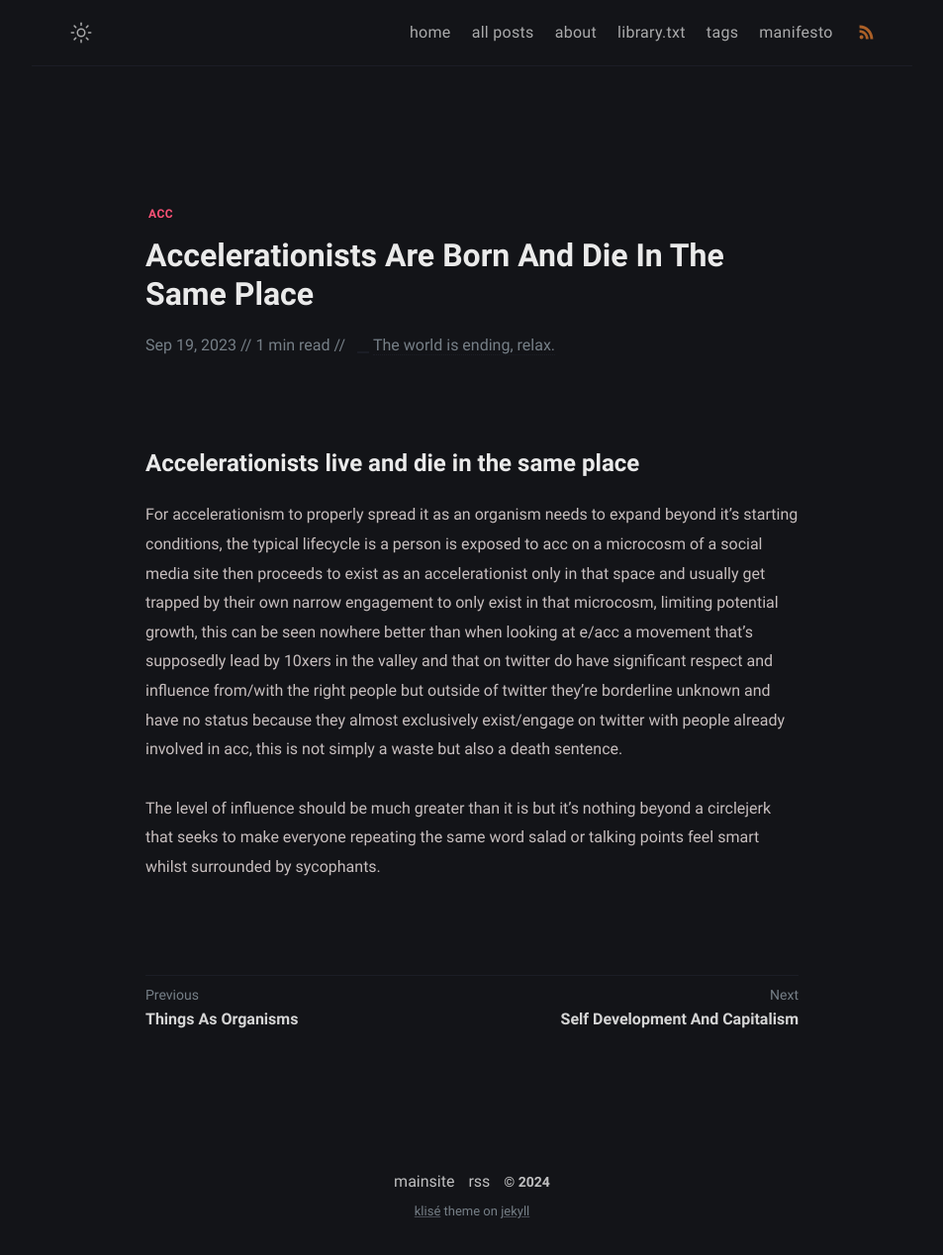
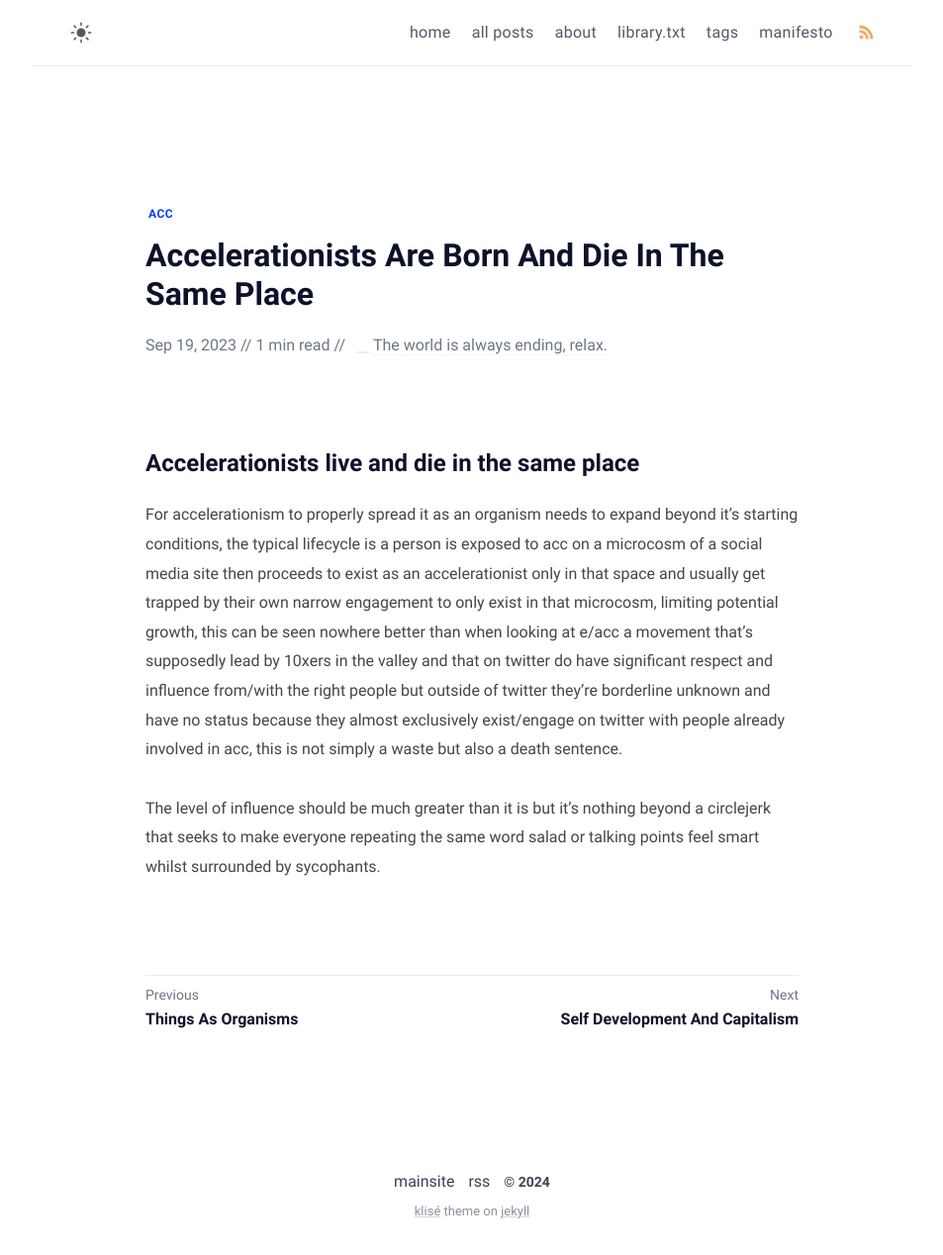
Before and after one commit to oddfeed/blog, a Jekyll site: the page built from _posts/2023-09-19-Accelerationists-are-born-and-die-in-the-same-place.md, in a window 1280 px wide. Shown: the whole page at 99% size, without its empty margins (163-1116 px from the left). Built offline with Jekyll 4.4.1, drawn with Linux system fonts in a browser that asks for light colours.

```diff
--- a/_config.yml
+++ b/_config.yml
@@ -6,12 +6,12 @@ lang: en-US # default lang
 timezone: Asia/Jakarta # set your timezone
 image: https://oddfeed.github.io/blog/assets/img/ogp.png # This image used for Open Graph more info https://ogp.me/
 repo: https://github.com/piharpi/jekyll-klise # site repo [optional]
-mode: dark # default theme "dark" | "light"
+mode: light # default theme "dark" | "light"
 destination: _site/
 
 # Profile settings
 author:
-  name: The world is ending, relax. # author name
+  name: The world is always ending, relax. # author name
   bio: >- # tell to the world
    stop reading
   email: clearfoggy@pm.me # email adress
@@ -55,7 +55,7 @@ jekyll_compose:
     description:
 
 # Homepage limit posts
-number_of_posts: 10
+number_of_posts: 25
 
 # Build settings
 # theme: klise
--- a/_data/menus.yml
+++ b/_data/menus.yml
@@ -1,5 +1,5 @@
 - title: home
-  url:
+  url: /
   external: false
 
 - title: all posts
--- a/_includes/header.html
+++ b/_includes/header.html
@@ -171,5 +171,5 @@
     </script>
     <script type="text/javascript" async src="https://cdn.jsdelivr.net/npm/mathjax@3/es5/tex-mml-chtml.js?config=TeX-AMS-MML_HTMLorMML"></script>
   {% endif %}
-
+<script defer src="https://analytics.goinghome.earth/script.js" data-website-id="1fbf7cda-a47d-4e9e-b8e2-5771c8eaed08"></script>
 </head>
```
